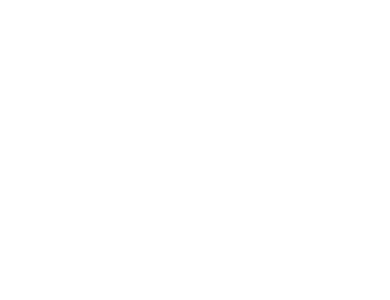
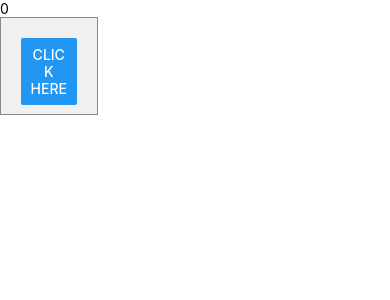
Before and after one commit to Joao-Darwin/calculator-reactnative, a React Native app: screen / in a window 390 px wide. Shown: the top 300 px of the page. Built offline with nearby package versions, Linux system fonts and the light colour scheme.

Commit message:
feat: Criar componente para botão

```diff
--- a/App.tsx
+++ /dev/null
@@ -1,14 +0,0 @@
-import React from 'react';
-import {
-  SafeAreaView
-} from 'react-native';
-
-function App(): React.JSX.Element {
-
-  return (
-    <SafeAreaView>
-    </SafeAreaView>
-  );
-}
-
-export default App;
--- a/index.js
+++ b/index.js
@@ -3,7 +3,7 @@
  */
 
 import {AppRegistry} from 'react-native';
-import App from './App';
+import App from './src/App';
 import {name as appName} from './app.json';
 
 AppRegistry.registerComponent(appName, () => App);
--- /dev/null
+++ b/src/App.tsx
@@ -0,0 +1,19 @@
+import React, { useState } from 'react';
+import {
+  SafeAreaView, Text
+} from 'react-native';
+import Button from './components/Button';
+
+function App(): React.JSX.Element {
+
+  const [number, setNumber] = useState(0);
+
+  return (
+    <SafeAreaView>
+      <Text>{number}</Text>
+      <Button title='Click here' onClick={() => setNumber(number + 1)} />
+    </SafeAreaView>
+  );
+}
+
+export default App;
--- /dev/null
+++ b/src/components/Button.tsx
@@ -0,0 +1,30 @@
+import React from "react";
+import { Button as ButtonReact, Dimensions, StyleSheet, View } from "react-native";
+
+const style = StyleSheet.create({
+    button: {
+        fontSize: 40,
+        height: Dimensions.get('window').width / 4,
+        width: Dimensions.get('window').width / 4,
+        padding: 20,
+        backgroundColor: '#f0f0f0',
+        textAlign: 'center',
+        borderWidth: 1,
+        borderColor: '#888'
+    }
+})
+
+interface Props {
+    title: string
+    onClick: any
+}
+
+function Button({ title, onClick }: Props): React.JSX.Element {
+    return (
+        <View style={style.button}>
+            <ButtonReact title={title} onPress={onClick}/>
+        </View>
+    )
+}
+
+export default Button;
```
Also changed, not shown: 1 other file (tests, documents, lock files or other folders).
